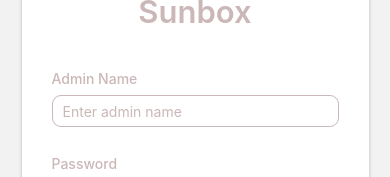
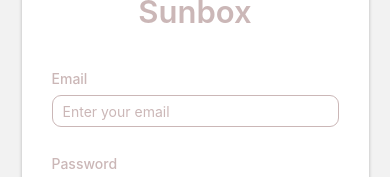
Before and after one commit to blktrese/sunboxUI, a React Native app: screen /Login in a window 390 px wide. Shown: the part 337-514 px from the top of the page. Built offline with nearby package versions, Linux system fonts and the light colour scheme.

Commit message:
Update LoginComponents.jsx

```diff
--- a/login/LoginComponents.jsx
+++ b/login/LoginComponents.jsx
@@ -7,10 +7,17 @@ import {
   TouchableOpacity,
   StyleSheet,
   Linking,
+  Alert,
 } from "react-native";
 
 export const Logo = () => (
-  <Image source={{ uri: "https://cdn.builder.io/api/v1/image/assets/TEMP/f3329c6dc08f571eab6c6dd5601fec60915ba286" }} style={styles.logo} resizeMode="contain" />
+  <Image
+    source={{
+      uri: "https://cdn.builder.io/api/v1/image/assets/TEMP/f3329c6dc08f571eab6c6dd5601fec60915ba286",
+    }}
+    style={styles.logo}
+    resizeMode="contain"
+  />
 );
 
 export const WelcomeText = () => (
@@ -20,25 +27,35 @@ export const WelcomeText = () => (
   </View>
 );
 
-export const LoginForm = () => {
-  const [adminName, setAdminName] = useState("");
-  const [password, setPassword] = useState("");
+export const LoginForm = ({ navigation }) => {
+  const [email, setEmail] = useState('');
+  const [password, setPassword] = useState('');
 
   const handleLogin = () => {
-    // Handle login logic here
-    console.log("Login attempted with:", adminName);
+      if (!email || !password) {
+        // Require input before proceeding
+        return alert("Please enter both email and password.");
+      }
+
+      if (email === "Admin" && password === "123456") {
+        navigation.navigate("Dashboard");
+      } else {
+        navigation.navigate("LoginError");
+      }
     };
 
     return (
       <>
         <View style={styles.inputContainer}>
-        <Text style={styles.inputLabel}>Admin Name</Text>
+          <Text style={styles.inputLabel}>Email</Text>
           <TextInput
             style={styles.input}
-          value={adminName}
-          onChangeText={setAdminName}
-          placeholder="Enter admin name"
+            value={email}
+            onChangeText={setEmail}
+            placeholder="Enter your email"
             placeholderTextColor="#CBB7B7"
+            keyboardType="email-address"
+            autoCapitalize="none"
           />
         </View>
 
@@ -61,6 +78,7 @@ export const LoginForm = () => {
     );
   };
 
+
 export const FooterText = () => (
   <View style={styles.footerContainer}>
     <View style={styles.divider} />
@@ -78,6 +96,7 @@ export const FooterText = () => (
   </View>
 );
 
+// Styles (same as yours)
 const styles = StyleSheet.create({
   logo: {
     width: 162,
```
Lines whose indentation alone changed are shown as unchanged.
